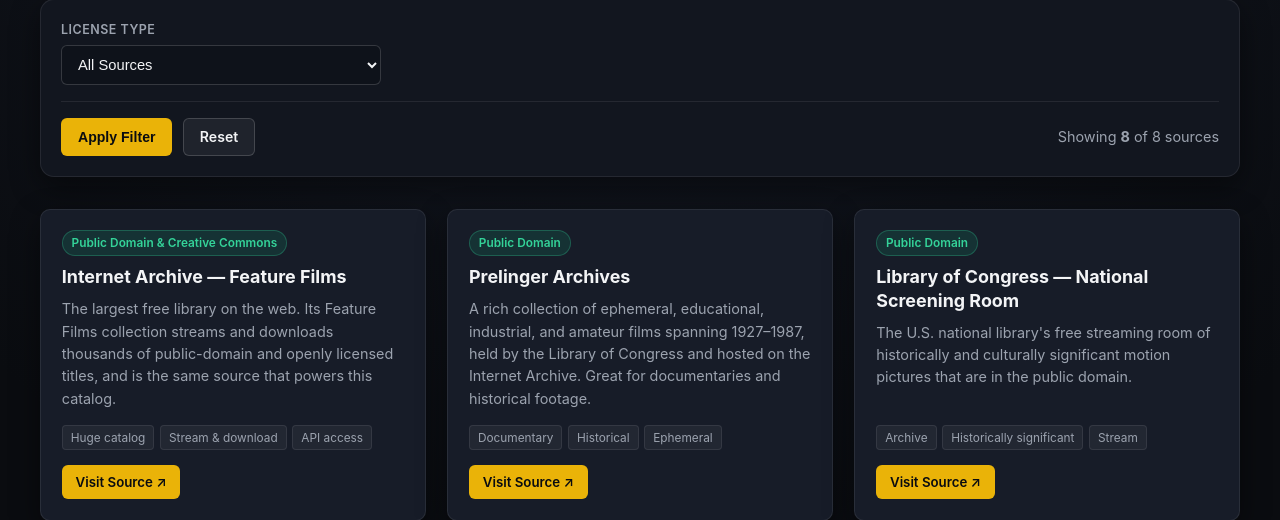
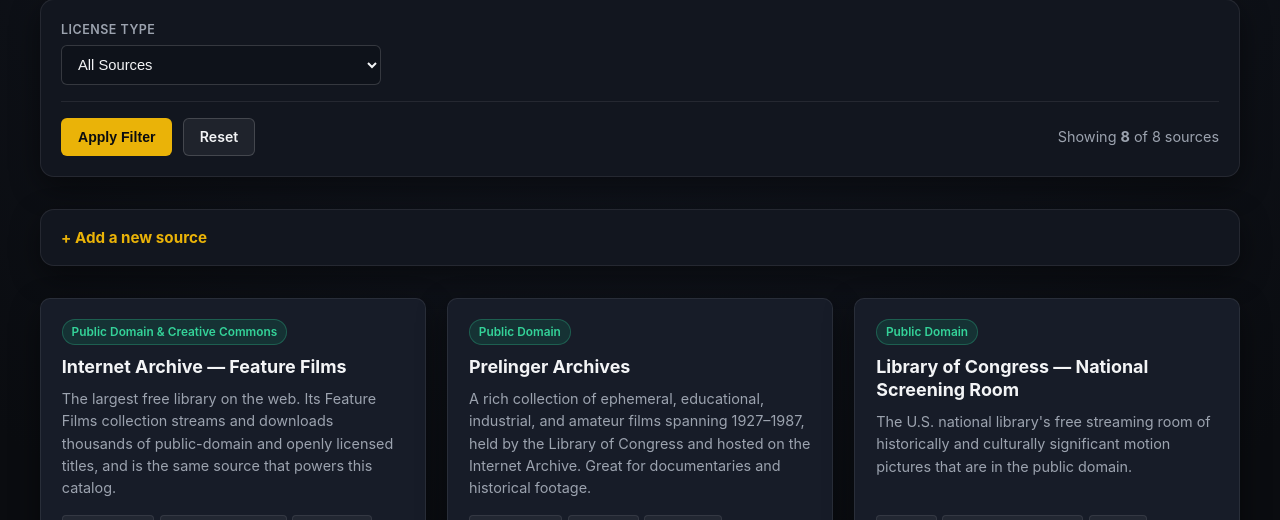
Before and after one commit to santidevve/mini-tools-built-with-python, a Flask app: page /sources in a window 1280 px wide. Shown: the part 300-820 px from the top of the page. Run offline with Flask 3, Linux system fonts and the light colour scheme.

Commit message:
Allow adding new film sources via form and API
- add_source() helper with validation in catalog.py
- POST /sources (form) and POST /api/sources (JSON, 201/400)
- Add-source panel + flash messages on the sources page
- Document new endpoints and in-memory persistence in README

```diff
--- a/public-cinema/app.py
+++ b/public-cinema/app.py
@@ -4,7 +4,7 @@ from __future__ import annotations
 
 from typing import Any
 
-from flask import Flask, abort, jsonify, redirect, render_template, request
+from flask import Flask, abort, jsonify, redirect, render_template, request, url_for
 
 from catalog import (
     MOVIES,
@@ -14,6 +14,7 @@ from catalog import (
     get_all_moods,
     get_movie_by_id,
     get_sources,
+    add_source,
     is_allowed_archive_url,
     recommend_movies,
 )
@@ -148,13 +149,59 @@ def create_app() -> Flask:
             sources=get_sources(kind=kind),
             all_sources_count=len(get_sources()),
             selected_kind=kind or "",
+            added=request.args.get("added"),
         )
+
+    @flask_app.post("/sources")
+    def add_source_page():
+        tags_raw = request.form.get("tags", "")
+        tags = [t for t in tags_raw.split(",")]
+        try:
+            add_source(
+                name=request.form.get("name"),
+                url=request.form.get("url"),
+                kind=request.form.get("kind"),
+                description=request.form.get("description"),
+                tags=tags,
+            )
+        except ValueError as exc:
+            return (
+                render_template(
+                    "sources.html",
+                    sources=get_sources(),
+                    all_sources_count=len(get_sources()),
+                    selected_kind="",
+                    added=None,
+                    error=str(exc),
+                    form=request.form,
+                ),
+                400,
+            )
+        return redirect(url_for("sources_page", added="1"))
 
     @flask_app.get("/api/sources")
     def api_sources():
         kind = (request.args.get("kind") or "").strip() or None
         items = get_sources(kind=kind)
         return jsonify({"count": len(items), "sources": items})
+
+    @flask_app.post("/api/sources")
+    def api_add_source():
+        data = request.get_json(silent=True) or {}
+        tags = data.get("tags") or []
+        if isinstance(tags, str):
+            tags = [t for t in tags.split(",")]
+        try:
+            source = add_source(
+                name=data.get("name"),
+                url=data.get("url"),
+                kind=data.get("kind"),
+                description=data.get("description"),
+                tags=tags,
+            )
+        except ValueError as exc:
+            return jsonify({"error": str(exc)}), 400
+        return jsonify({"source": source}), 201
 
     @flask_app.errorhandler(404)
     def not_found(_error):
--- a/public-cinema/catalog.py
+++ b/public-cinema/catalog.py
@@ -3,10 +3,12 @@
 from __future__ import annotations
 
 import json
+import re
 import urllib.error
 import urllib.parse
 import urllib.request
 from typing import Any
+from uuid import uuid4
 
 ALLOWED_ARCHIVE_HOSTS = ("archive.org",)
 
@@ -478,6 +480,49 @@ def get_sources(kind: str | None = None) -> list[dict[str, Any]]:
     return [s for s in SOURCES if needle in s["kind"].lower()]
 
 
+def _slugify(value: str) -> str:
+    """Create a URL-safe slug from a string."""
+    slug = re.sub(r"[^a-z0-9]+", "-", (value or "").lower()).strip("-")
+    return slug or "source"
+
+
+def add_source(
+    name: str | None,
+    url: str | None,
+    kind: str | None = None,
+    description: str | None = None,
+    tags: list[str] | None = None,
+) -> dict[str, Any]:
+    """Validate and append a new source to the in-memory list. Raises ValueError on bad input.
+
+    Note: sources live in memory, so additions last for the lifetime of the process.
+    """
+    clean_name = (name or "").strip()
+    clean_url = (url or "").strip()
+    clean_kind = (kind or "").strip() or "Public Domain"
+    clean_desc = (description or "").strip()
+
+    if not clean_name:
+        raise ValueError("A source name is required.")
+    if not clean_url:
+        raise ValueError("A source URL is required.")
+    if not clean_url.startswith(("http://", "https://")):
+        raise ValueError("The URL must start with http:// or https://.")
+
+    clean_tags = [t.strip() for t in (tags or []) if t and t.strip()]
+
+    source = {
+        "id": f"{_slugify(clean_name)}-{uuid4().hex[:6]}",
+        "name": clean_name,
+        "url": clean_url,
+        "kind": clean_kind,
+        "description": clean_desc,
+        "tags": clean_tags,
+    }
+    SOURCES.append(source)
+    return source
+
+
 def get_movie_by_id(movie_id: str) -> dict[str, Any] | None:
     """Return a single movie dict by its slug ID, or None if not found."""
     return _MOVIE_INDEX.get(movie_id)
--- a/public-cinema/static/style.css
+++ b/public-cinema/static/style.css
@@ -694,6 +694,58 @@ img {
   margin: 0.25rem 0 0.4rem;
 }
 
+/* Add-source panel + flash messages */
+.add-source-panel {
+  background: var(--bg-secondary);
+  border: 1px solid var(--border-subtle);
+  border-radius: var(--radius-lg);
+  padding: 1rem 1.25rem;
+  margin-bottom: 2rem;
+  box-shadow: var(--shadow-card);
+}
+
+.add-source-summary {
+  cursor: pointer;
+  font-weight: 700;
+  color: var(--accent-gold);
+  font-size: 0.95rem;
+  list-style: none;
+}
+
+.add-source-summary::-webkit-details-marker {
+  display: none;
+}
+
+.add-source-form {
+  margin-top: 1rem;
+  display: grid;
+  gap: 0.85rem;
+}
+
+.filter-grid-add {
+  grid-template-columns: repeat(2, 1fr);
+}
+
+.flash {
+  padding: 0.75rem 1rem;
+  border-radius: var(--radius-sm);
+  font-size: 0.9rem;
+  margin-bottom: 1.25rem;
+  border: 1px solid var(--border-subtle);
+}
+
+.flash-success {
+  background: var(--badge-legal-bg);
+  color: var(--badge-legal-text);
+  border-color: var(--badge-legal-border);
+}
+
+.flash-error {
+  background: rgba(248, 113, 113, 0.12);
+  color: var(--danger-text);
+  border-color: rgba(248, 113, 113, 0.3);
+}
+
 /* Responsive */
 @media (max-width: 980px) {
   .filter-grid {
--- a/public-cinema/templates/sources.html
+++ b/public-cinema/templates/sources.html
@@ -38,6 +38,56 @@
   </form>
 </section>
 
+{% if added %}
+<div class="flash flash-success" role="status">New source added. It will remain for this server session.</div>
+{% endif %}
+{% if error %}
+<div class="flash flash-error" role="alert">{{ error }}</div>
+{% endif %}
+
+<details class="add-source-panel">
+  <summary class="add-source-summary">+ Add a new source</summary>
+  <form id="add-source-form" method="post" action="{{ url_for('add_source_page') }}" class="add-source-form">
+    <div class="filter-grid filter-grid-add">
+      <div class="field">
+        <label for="new-name">Name</label>
+        <input id="new-name" class="input" type="text" name="name" required
+               value="{{ form.name if form else '' }}" placeholder="e.g. Criterion Channel">
+      </div>
+      <div class="field">
+        <label for="new-url">URL</label>
+        <input id="new-url" class="input" type="url" name="url" required
+               value="{{ form.url if form else '' }}" placeholder="https://...">
+      </div>
+      <div class="field">
+        <label for="new-kind">License Type</label>
+        <select id="new-kind" class="select" name="kind">
+          <option value="Public Domain" {% if form and form.kind == 'Public Domain' %}selected{% endif %}>Public Domain</option>
+          <option value="Creative Commons" {% if form and form.kind == 'Creative Commons' %}selected{% endif %}>Creative Commons</option>
+          <option value="Mixed" {% if form and form.kind == 'Mixed' %}selected{% endif %}>Mixed</option>
+        </select>
+      </div>
+    </div>
+    <div class="filter-grid filter-grid-add">
+      <div class="field">
+        <label for="new-description">Description</label>
+        <input id="new-description" class="input" type="text" name="description"
+               value="{{ form.description if form else '' }}" placeholder="Short description">
+      </div>
+      <div class="field">
+        <label for="new-tags">Tags (comma separated)</label>
+        <input id="new-tags" class="input" type="text" name="tags"
+               value="{{ form.tags if form else '' }}" placeholder="Classics, Downloads">
+      </div>
+    </div>
+    <div class="filter-actions">
+      <div class="filter-buttons">
+        <button type="submit" class="btn btn-primary">Add Source</button>
+      </div>
+    </div>
+  </form>
+</details>
+
 <section id="sources-grid" class="sources-grid {% if not sources %}hidden{% endif %}" aria-label="Recommended film sources">
   {% for source in sources %}
     <article class="source-card" data-source-id="{{ source.id }}">
```
Also changed, not shown: public-cinema/README.md.
